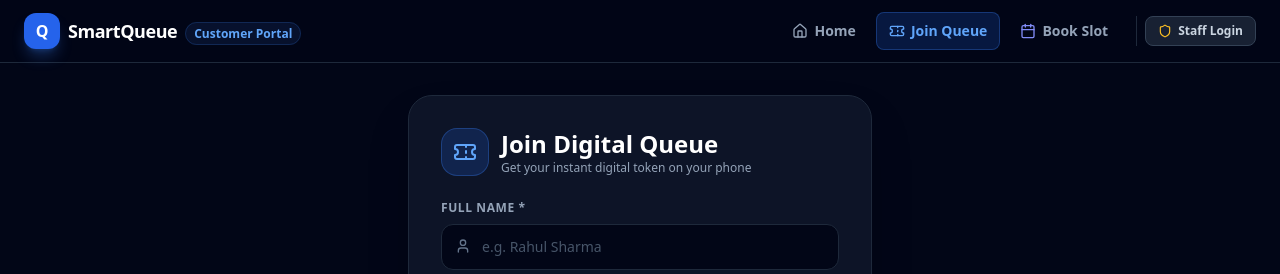
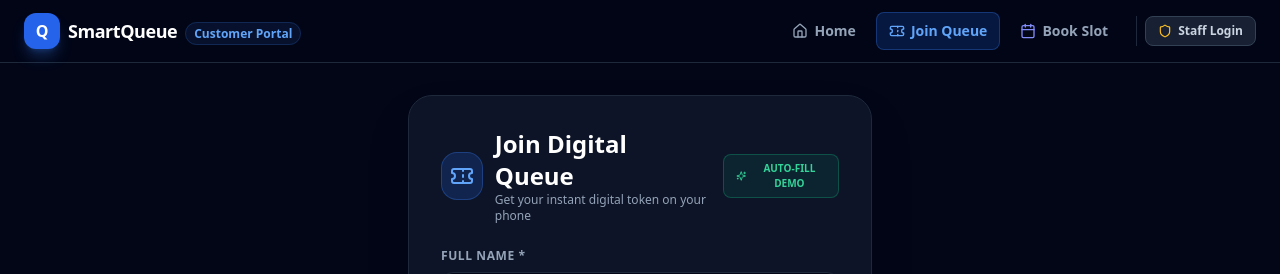
Before and after one commit to harshdakolte3-ux/clicinhack, a Next.js app: page /queue/join in a window 1280 px wide. Shown: the top 274 px of the page. Built offline with nearby package versions, Linux system fonts and the light colour scheme; no server answers; the database is empty.

Commit message:
feat: add hackathon auto-fill demo button for faster presentation

```diff
--- a/app/queue/join/page.tsx
+++ b/app/queue/join/page.tsx
@@ -125,6 +125,7 @@ export default function JoinQueuePage() {
   return (
     <div className="mx-auto max-w-lg px-4 py-8 sm:px-6">
       <div className="rounded-3xl border border-slate-800 bg-slate-900/90 p-6 sm:p-8 shadow-2xl backdrop-blur-xl">
+        <div className="flex items-center justify-between gap-3">
           <div className="flex items-center gap-3">
             <div className="flex h-12 w-12 items-center justify-center rounded-2xl bg-blue-600/20 text-blue-400 border border-blue-500/30">
               <Ticket className="h-6 w-6" />
@@ -133,6 +134,23 @@ export default function JoinQueuePage() {
               <h1 className="text-2xl font-black text-white">Join Digital Queue</h1>
               <p className="text-xs text-slate-400">Get your instant digital token on your phone</p>
             </div>
+          </div>
+          {/* HACKATHON DEMO SHORTCUT */}
+          <button
+            type="button"
+            onClick={() => {
+              setCustomerName('Rahul Sharma');
+              setCustomerPhone('9876543210');
+              setSymptoms('I have a severe toothache and my gums are bleeding.');
+              setVerifiedEmail('judge@hackathon.com');
+              setIsAadhaarVerified(true);
+              setIsEmailVerified(true);
+              setIsLocationVerified(true);
+            }}
+            className="rounded-lg bg-emerald-500/10 border border-emerald-500/30 px-3 py-1.5 text-[10px] font-bold uppercase text-emerald-400 hover:bg-emerald-500/20 transition-all flex items-center gap-1.5"
+          >
+            <Sparkles className="h-3 w-3" /> Auto-Fill Demo
+          </button>
         </div>
 
         {error && (
```
Lines whose indentation alone changed are shown as unchanged.
